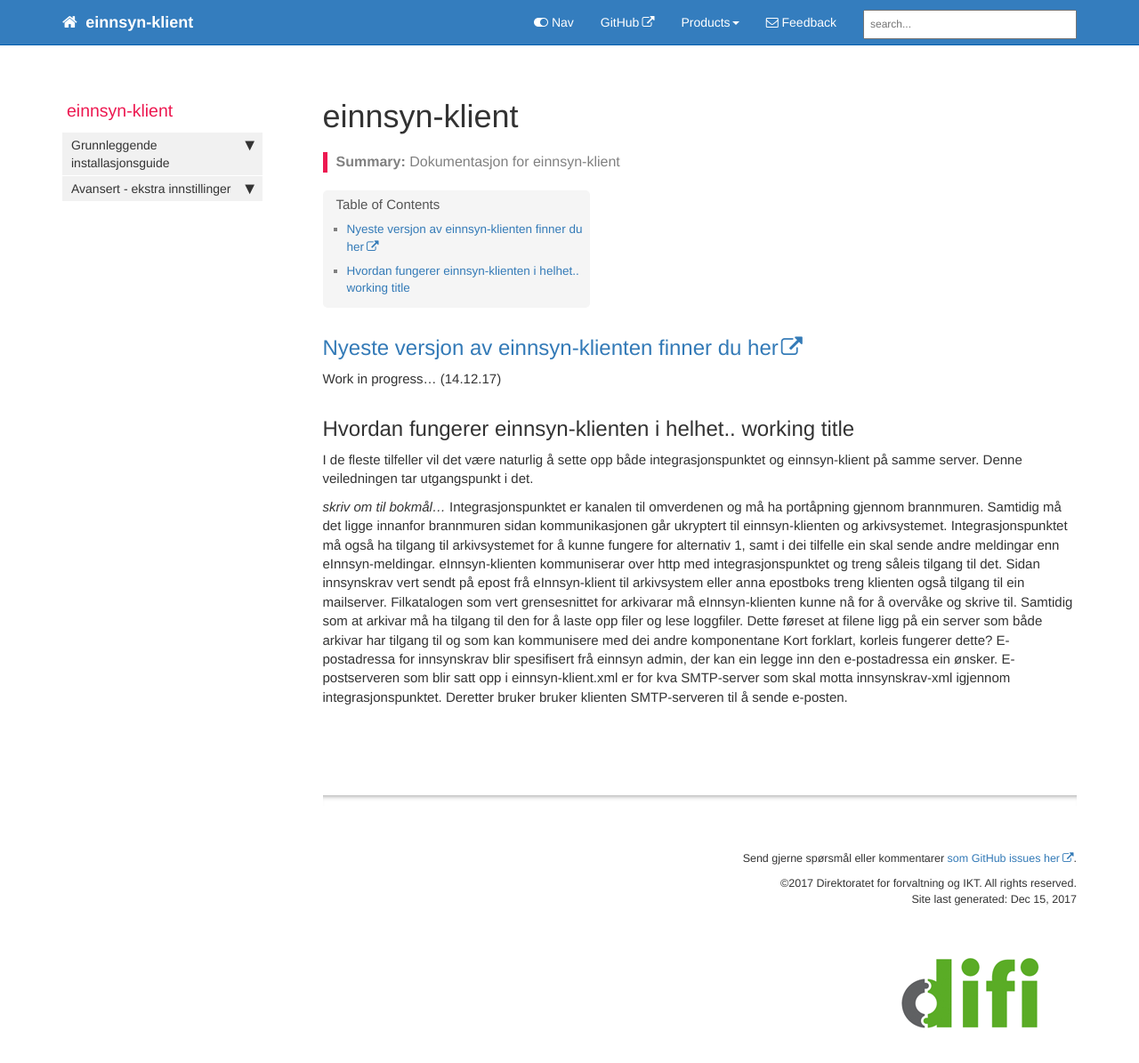
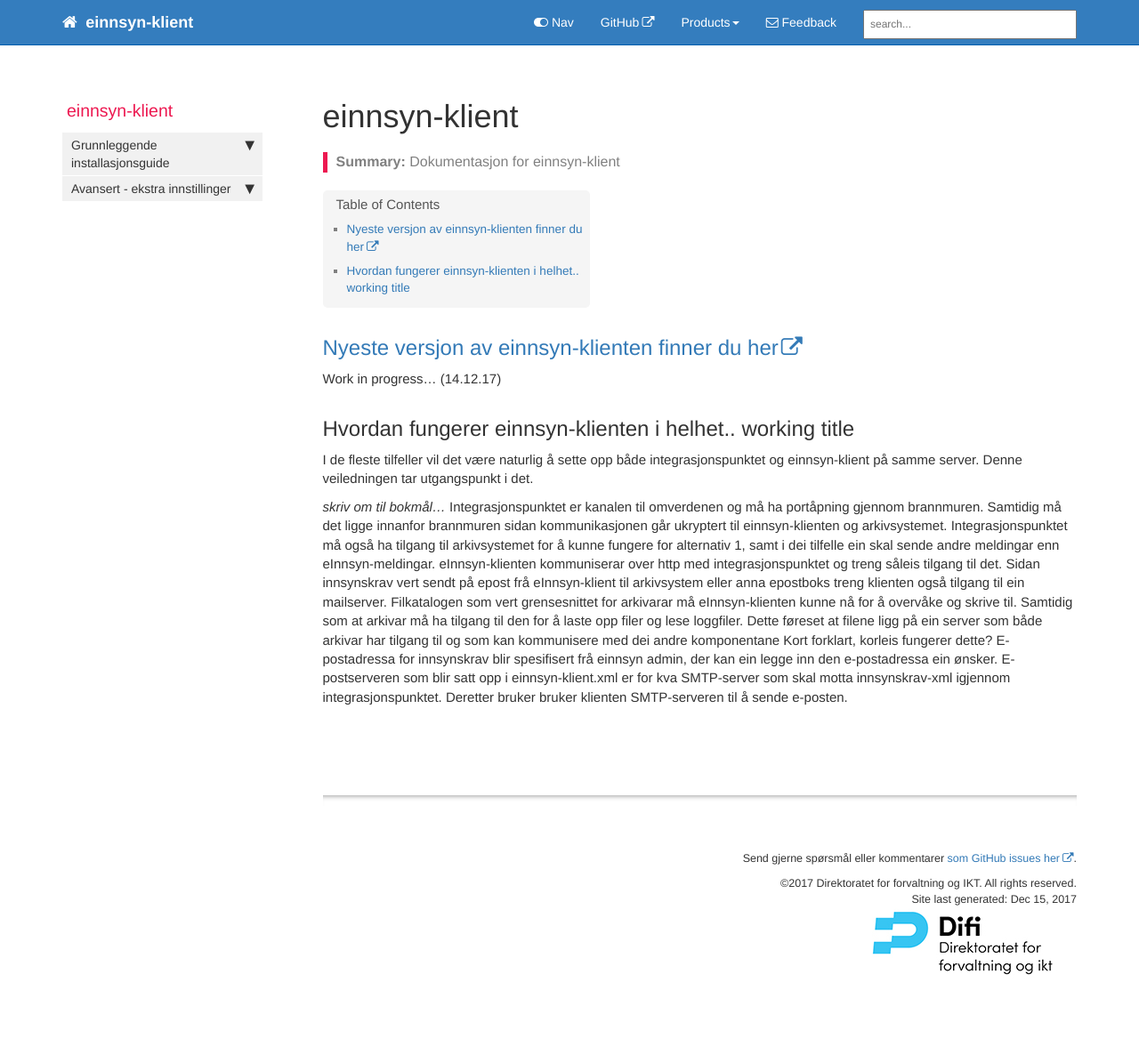
Before and after one commit to difi/einnsyn-klient, a Jekyll site: the page built from index.md, in a window 1280 px wide and 1281 px high. Shown: the top 1195 px of the window at 89% size. Built offline with Jekyll 4.4.1, drawn with Linux system fonts in a browser that asks for light colours; nearby versions of some CDN libraries; comment, search, counter and statistics services are not loaded.

Commit message:
Update footer.html

```diff
--- a/_includes/footer.html
+++ b/_includes/footer.html
@@ -4,7 +4,7 @@
                   <p>Send gjerne spørsmål eller kommentarer <a href="https://github.com/difi/einnsyn-klient/issues">som GitHub issues her</a>.</p>
                &copy;{{ site.time | date: "%Y"  }} {{site.company_name}}. All rights reserved. <br />
 {% if page.last_updated %}<span>Page last updated:</span> {{page.last_updated}}<br/>{% endif %} Site last generated: {{ site.time | date: "%b %-d, %Y"  }} <br />
-<p><img src="{{ "images/difi.gif" }}" alt="Company logo"/></p>
+<p><img src="{{ "images/difilogo.png" }}" alt="Company logo"/></p>
                 </div>
             </div>
 </footer>
```
